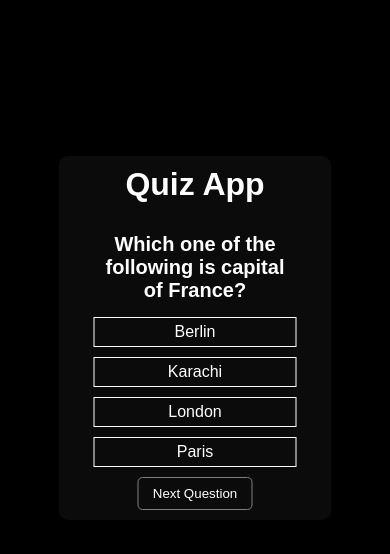
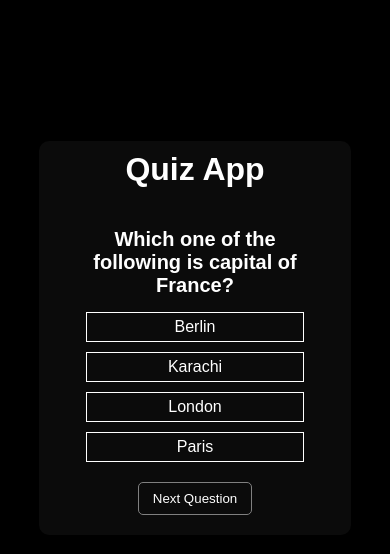
Before and after one commit to muhammadfuzailahmed/Quiz-App, a plain HTML site: page index.html in a window 390 px wide. Both pictures are taken after a click on the button "Start Quiz". Drawn offline with Linux system fonts and the light colour scheme.

Commit message:
Add responsive code to style.css

```diff
--- a/style.css
+++ b/style.css
@@ -96,7 +96,7 @@ body {
     left: 50%;
     transform: translate(-50%, -50%);
     background-color: #0b0b0b;
-    width: 70vw;
+    width: 80vw;
     border-radius: 10px;
 }
 
@@ -105,4 +105,72 @@ body {
     text-align: center;
     margin-bottom: 15px;
 }
+
+.start-btn {
+    margin-top: 5px;
 }
+
+.next-question {
+    margin-top: 10px;
+}
+}
+
+@media screen and (max-width: 1024px) {
+ .box {
+    position: absolute;
+    top: 40%;
+    left: 50%;
+    transform: translate(-50%, -50%);
+    background-color: #0b0b0b;
+    width: 80vw;
+    border-radius: 10px;
+}
+
+.question-container .quiz-question {
+    font-size: 20px;
+    text-align: center;
+    margin-bottom: 15px;
+}
+
+.start-btn {
+    margin-top: 5px;
+}
+
+.next-question {
+    margin-top: 10px;
+}
+
+.container {
+    padding: 20px;
+}
+}
+
+@media screen and (max-width: 1180px) {
+  .box {
+    position: absolute;
+    top: 40%;
+    left: 50%;
+    transform: translate(-50%, -50%);
+    background-color: #0b0b0b;
+    width: 80vw;
+    border-radius: 10px;
+}
+
+.question-container .quiz-question {
+    font-size: 20px;
+    text-align: center;
+    margin-bottom: 15px;
+}
+
+.start-btn {
+    margin-top: 5px;
+}
+
+.next-question {
+    margin-top: 10px;
+}
+
+.container {
+    padding: 20px;
+}
+}
```
